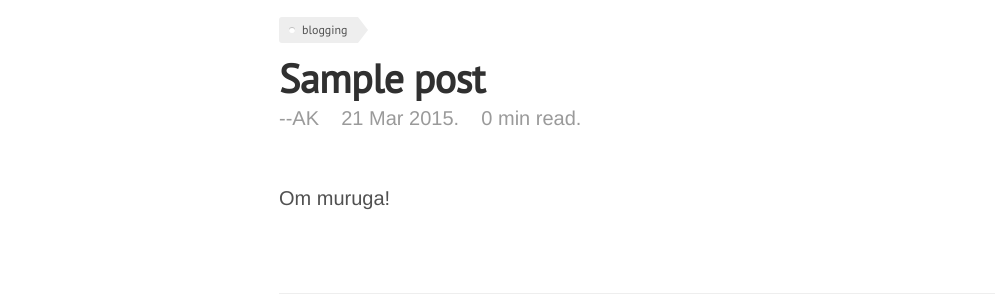
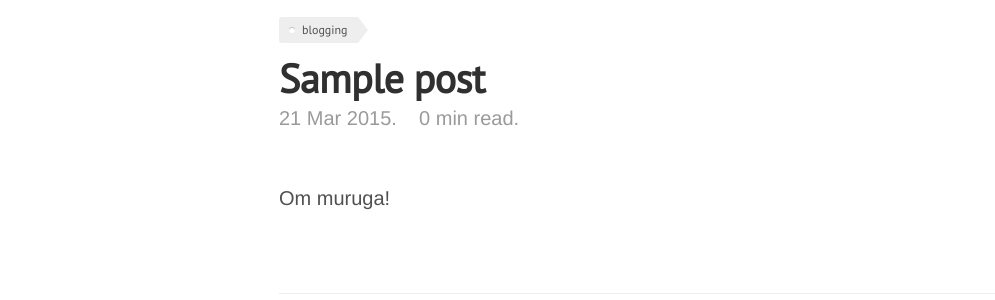
Before and after one commit to gitforwork2/gitforwork.github.io, a Jekyll site: the page built from _posts/2015-03-21-sample-post.md, in a window 1280 px wide. Shown: the part 120-420 px from the top of the page, without its empty margins (1-996 px from the left). Built offline with Jekyll 4.4.1, drawn with Linux system fonts in a browser that asks for light colours; Markdown is read by kramdown in place of the engine named in the settings.

Commit message:
Adding me as author to the posts: reverted

```diff
--- a/_layouts/post.html
+++ b/_layouts/post.html
@@ -13,7 +13,6 @@ layout: default
 <article class="post">
   <h1 class="post-title">{{ page.title }}</h1>
   <div>
-    <span class="post-date" style="float: left;">--{{ site.me }}  &nbsp;&nbsp;&nbsp; </span>
     <span class="post-date" style="float: left;">{{ page.date | date_to_string }}. &nbsp;&nbsp;&nbsp;{{ readtime }} min read.</span>
     <span class="post-date" style="float: right;" id="ga-pageviews"></span>
   </div>
```
